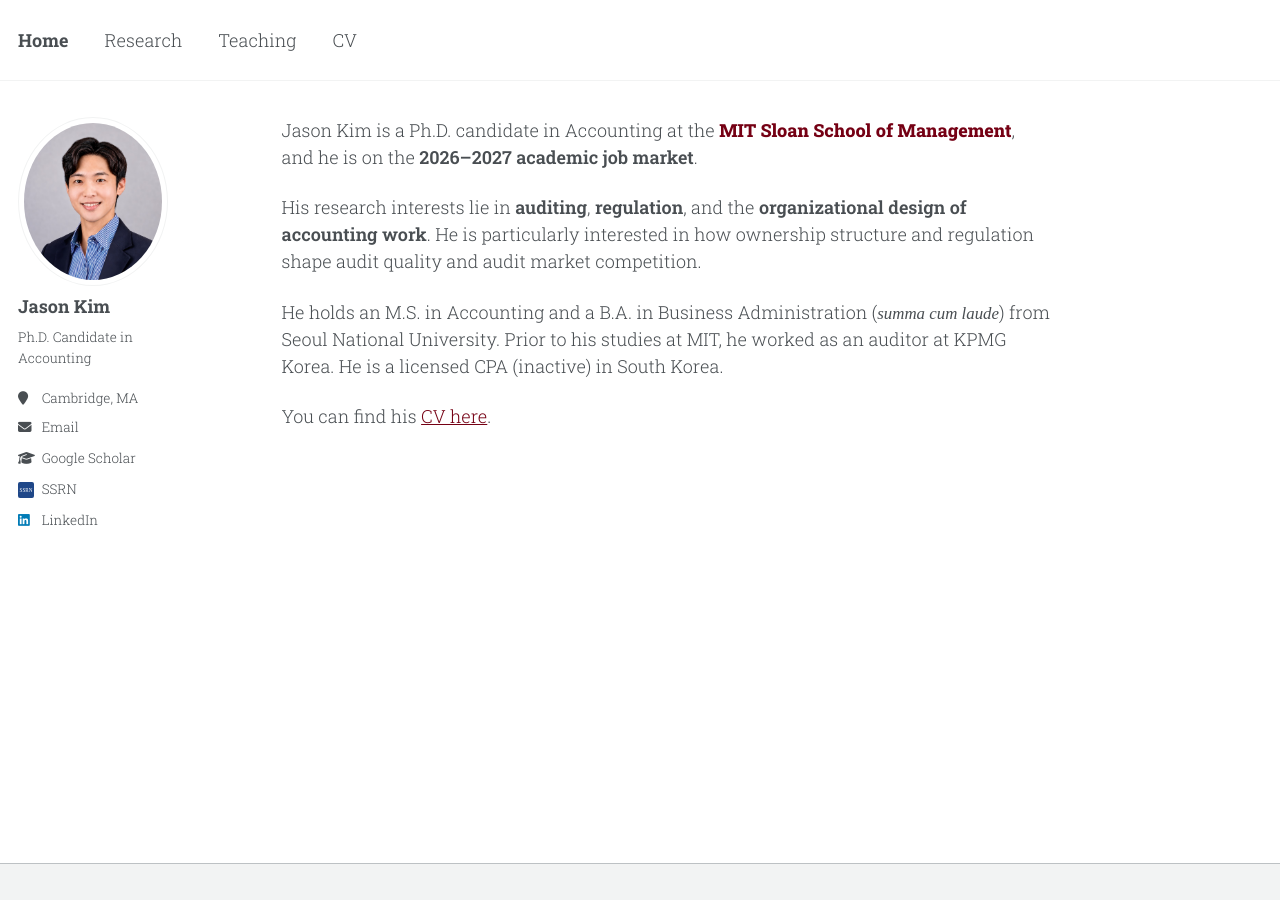
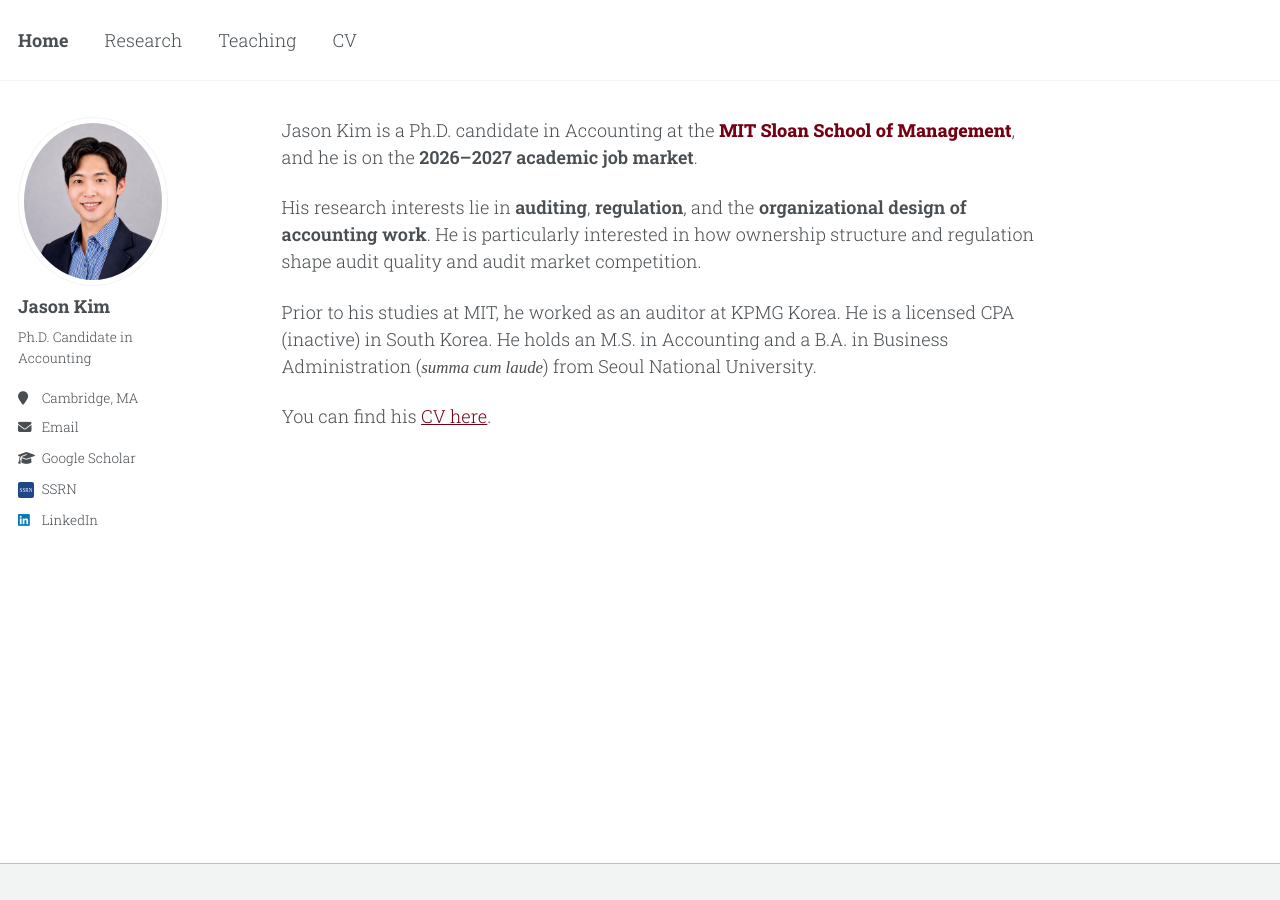
Before and after one commit to jgkim262/jgkim262.github.io, a Jekyll site: the page built from _pages/about.md, in a window 1280 px wide. Built offline with Jekyll 4.4.1, drawn with Linux system fonts in a browser that asks for light colours; a style sheet for code colours, icons or effects is not loaded.

Commit message:
Update about.md

```diff
--- a/_pages/about.md
+++ b/_pages/about.md
@@ -11,6 +11,6 @@ Jason Kim is a Ph.D. candidate in Accounting at the **[MIT Sloan School of Manag
 
 His research interests lie in <span class="semibold">auditing</span>, <span class="semibold">regulation</span>, and the <span class="semibold">organizational design of accounting work</span>. He is particularly interested in how ownership structure and regulation shape audit quality and audit market competition.
 
-He holds an M.S. in Accounting and a B.A. in Business Administration (<em class="latin">summa cum laude</em>) from Seoul National University. Prior to his studies at MIT, he worked as an auditor at KPMG Korea. He is a licensed CPA (inactive) in South Korea.
+Prior to his studies at MIT, he worked as an auditor at KPMG Korea. He is a licensed CPA (inactive) in South Korea. He holds an M.S. in Accounting and a B.A. in Business Administration (<em class="latin">summa cum laude</em>) from Seoul National University.
 
 You can find his [CV here](/files/JasonKim_CV.pdf){: .underline}.
```
